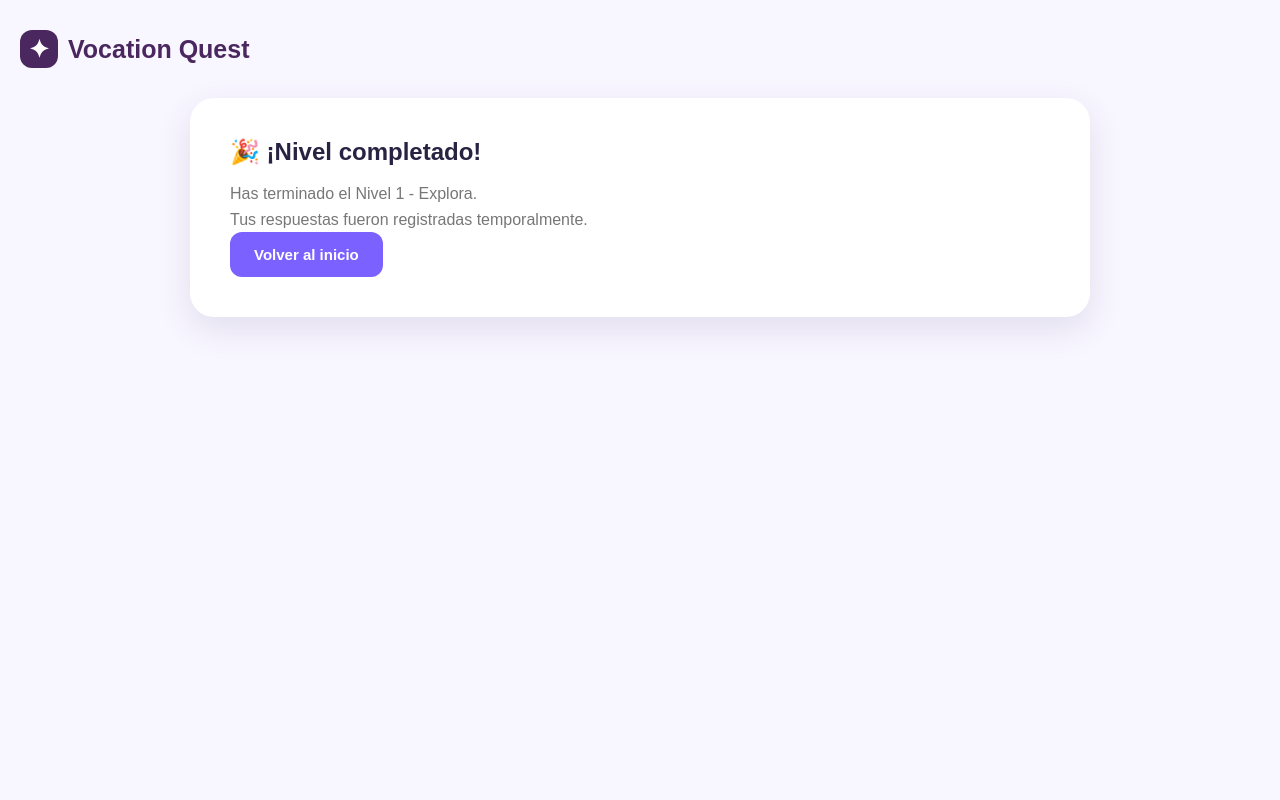
After one commit to adrianasegura1507-stack/Vocation-Quest, a Flask app: page /prueba/1/finalizar in a window 1280 px wide. The commit adds this page. Run offline with Flask 3, Linux system fonts and the light colour scheme.

Commit message:
Agrega nivel 1 de pruebas vocacionales

```diff
--- a/Backend/app.py
+++ b/Backend/app.py
@@ -1,11 +1,13 @@
 from flask import Flask
 from routes.auth import auth
+from routes.pruebas import pruebas
 
 app = Flask(__name__)
 
 app.secret_key = "vocation_quest_clave_secreta"
 
 app.register_blueprint(auth)
+app.register_blueprint(pruebas)
 
 
 @app.route("/")
--- a/Backend/routes/auth.py
+++ b/Backend/routes/auth.py
@@ -101,7 +101,7 @@ def login():
             session["nombre"] = usuario["nombre"]
             session["rol"] = usuario["rol"]
 
-            return redirect(url_for("inicio"))
+            return redirect(url_for("pruebas.realizar_prueba", id_prueba=1))
 
         finally:
 
--- /dev/null
+++ b/Backend/routes/pruebas.py
@@ -0,0 +1,136 @@
+from flask import Blueprint, render_template, request, redirect, url_for, session
+from database import obtener_conexion
+
+pruebas = Blueprint("pruebas", __name__)
+
+
+@pruebas.route("/prueba/<int:id_prueba>", methods=["GET", "POST"])
+def realizar_prueba(id_prueba):
+
+    if "id_usuario" not in session:
+        return redirect(url_for("auth.login"))
+
+    conexion = obtener_conexion()
+
+    conexion = obtener_conexion()
+    cursor = conexion.cursor(dictionary=True)
+
+    try:
+
+        # Buscar la prueba
+        sql_prueba = """
+            SELECT id_prueba, nombre, descripcion, numero_nivel
+            FROM pruebas
+            WHERE id_prueba = %s
+            AND estado = 1
+        """
+
+        cursor.execute(sql_prueba, (id_prueba,))
+        prueba = cursor.fetchone()
+
+        if prueba is None:
+            return "Prueba no encontrada"
+
+        # Buscar todas las preguntas de la prueba
+        sql_preguntas = """
+            SELECT id_pregunta, pregunta, orden
+            FROM preguntas
+            WHERE id_prueba = %s
+            AND estado = 1
+            ORDER BY orden
+        """
+
+        cursor.execute(sql_preguntas, (id_prueba,))
+        preguntas = cursor.fetchall()
+
+        if not preguntas:
+            return "Esta prueba no tiene preguntas"
+
+        # Número de pregunta actual
+        numero = request.args.get("pregunta", 1, type=int)
+
+        # Evitar números inválidos
+        if numero < 1:
+            numero = 1
+
+        if numero > len(preguntas):
+            numero = len(preguntas)
+
+        pregunta_actual = preguntas[numero - 1]
+
+        # Si el estudiante envió una respuesta
+        if request.method == "POST":
+
+            id_opcion = request.form.get("opcion")
+
+            if not id_opcion:
+                return "Debes seleccionar una opción"
+
+            # Guardamos temporalmente la respuesta en la sesión
+            respuestas = session.get("respuestas_prueba", {})
+
+            respuestas[str(pregunta_actual["id_pregunta"])] = int(id_opcion)
+
+            session["respuestas_prueba"] = respuestas
+
+            # Ir a la siguiente pregunta
+            siguiente = numero + 1
+
+            if siguiente <= len(preguntas):
+
+                return redirect(
+                    url_for(
+                        "pruebas.realizar_prueba",
+                        id_prueba=id_prueba,
+                        pregunta=siguiente
+                    )
+                )
+
+            # Cuando termina la prueba
+            return redirect(
+                url_for(
+                    "pruebas.finalizar_prueba",
+                    id_prueba=id_prueba
+                )
+            )
+
+        # Buscar las opciones de la pregunta actual
+        sql_opciones = """
+            SELECT id_opcion, texto, orden
+            FROM opciones_respuesta
+            WHERE id_pregunta = %s
+            ORDER BY orden
+        """
+
+        cursor.execute(
+            sql_opciones,
+            (pregunta_actual["id_pregunta"],)
+        )
+
+        opciones = cursor.fetchall()
+
+        return render_template(
+            "prueba.html",
+            prueba=prueba,
+            pregunta=pregunta_actual,
+            opciones=opciones,
+            numero=numero,
+            total=len(preguntas)
+        )
+
+    finally:
+
+        cursor.close()
+        conexion.close()
+
+
+@pruebas.route("/prueba/<int:id_prueba>/finalizar")
+def finalizar_prueba(id_prueba):
+
+    respuestas = session.get("respuestas_prueba", {})
+
+    return render_template(
+        "prueba_finalizada.html",
+        respuestas=respuestas,
+        id_prueba=id_prueba
+    )
--- a/Backend/static/css/style.css
+++ b/Backend/static/css/style.css
@@ -491,3 +491,236 @@ input::placeholder {
     }
 
 }
+/* =========================================
+   PRUEBA VOCACIONAL
+   ========================================= */
+
+.prueba-page {
+    min-height: 100vh;
+    padding: 30px 20px 60px;
+    background: #f8f6ff;
+}
+
+.prueba-container {
+    width: 100%;
+    max-width: 900px;
+    margin: 30px auto 0;
+}
+
+.prueba-header {
+    text-align: center;
+    margin-bottom: 30px;
+}
+
+.prueba-header .etiqueta {
+    display: inline-block;
+    margin-bottom: 10px;
+    font-size: 13px;
+    font-weight: bold;
+    letter-spacing: 1.5px;
+    color: #7b61ff;
+}
+
+.prueba-header h1 {
+    margin: 5px 0 10px;
+    font-size: 36px;
+    color: #292343;
+}
+
+.prueba-header p {
+    margin: 0;
+    color: #777;
+    font-size: 16px;
+}
+
+
+/* PROGRESO */
+
+.progreso-info {
+    display: flex;
+    justify-content: space-between;
+    align-items: center;
+    margin-bottom: 8px;
+    font-weight: bold;
+    color: #4d456d;
+}
+
+.barra-progreso {
+    width: 100%;
+    height: 12px;
+    background: #e8e3f5;
+    border-radius: 20px;
+    overflow: hidden;
+    margin-bottom: 30px;
+}
+
+.barra-progreso-relleno {
+    height: 100%;
+    background: #7b61ff;
+    border-radius: 20px;
+    transition: width 0.3s ease;
+}
+
+
+/* TARJETA DE PREGUNTA */
+
+.pregunta-card {
+    background: white;
+    border-radius: 24px;
+    padding: 40px;
+    box-shadow: 0 12px 35px rgba(70, 55, 120, 0.12);
+}
+
+.pregunta-card h2 {
+    margin: 0 0 30px;
+    color: #292343;
+    font-size: 25px;
+    line-height: 1.4;
+}
+
+
+/* OPCIONES */
+
+.opciones {
+    display: flex;
+    flex-direction: column;
+    gap: 15px;
+}
+
+.opcion {
+    display: flex;
+    align-items: center;
+    gap: 15px;
+    padding: 18px 20px;
+    border: 2px solid #e9e5f5;
+    border-radius: 16px;
+    cursor: pointer;
+    transition: 0.2s;
+    background: #fff;
+}
+
+.opcion:hover {
+    border-color: #7b61ff;
+    transform: translateY(-2px);
+    box-shadow: 0 5px 15px rgba(123, 97, 255, 0.12);
+}
+
+.opcion input {
+    display: none;
+}
+
+.opcion:has(input:checked) {
+    border-color: #7b61ff;
+    background: #f2efff;
+}
+
+.letra {
+    min-width: 38px;
+    height: 38px;
+    display: flex;
+    justify-content: center;
+    align-items: center;
+    border-radius: 50%;
+    background: #eeeafd;
+    color: #6b52d9;
+    font-weight: bold;
+}
+
+.texto-opcion {
+    color: #403b55;
+    font-size: 16px;
+    line-height: 1.4;
+}
+
+
+/* BOTONES */
+
+.botones-prueba {
+    display: flex;
+    justify-content: space-between;
+    align-items: center;
+    margin-top: 35px;
+    gap: 15px;
+}
+
+.btn-siguiente,
+.btn-anterior {
+    display: inline-flex;
+    align-items: center;
+    justify-content: center;
+    padding: 14px 24px;
+    border-radius: 12px;
+    text-decoration: none;
+    font-weight: bold;
+    font-size: 15px;
+    cursor: pointer;
+}
+
+.btn-siguiente {
+    border: none;
+    background: #7b61ff;
+    color: white;
+}
+
+.btn-siguiente:hover {
+    background: #684de5;
+}
+
+.btn-anterior {
+    background: #eeeafd;
+    color: #5d4ca0;
+}
+
+.btn-anterior:hover {
+    background: #e1dcf7;
+}
+
+
+/* PANTALLA FINAL */
+
+.pregunta-card h1 {
+    color: #292343;
+    margin-bottom: 15px;
+}
+
+.pregunta-card p {
+    color: #777;
+    line-height: 1.6;
+}
+
+
+/* RESPONSIVE */
+
+@media (max-width: 600px) {
+
+    .prueba-page {
+        padding: 20px 12px 40px;
+    }
+
+    .prueba-header h1 {
+        font-size: 28px;
+    }
+
+    .pregunta-card {
+        padding: 25px 20px;
+    }
+
+    .pregunta-card h2 {
+        font-size: 21px;
+    }
+
+    .opcion {
+        padding: 15px;
+    }
+
+    .botones-prueba {
+        flex-direction: column-reverse;
+        align-items: stretch;
+    }
+
+    .btn-siguiente,
+    .btn-anterior {
+        width: 100%;
+        box-sizing: border-box;
+    }
+}
--- /dev/null
+++ b/Backend/templates/prueba_finalizada.html
@@ -0,0 +1,49 @@
+<!DOCTYPE html>
+<html lang="es">
+
+<head>
+    <meta charset="UTF-8">
+
+    <title>Prueba finalizada | Vocation Quest</title>
+
+    <link rel="stylesheet"
+          href="{{ url_for('static', filename='css/style.css') }}">
+</head>
+
+<body>
+
+    <main class="prueba-page">
+
+        <header class="logo">
+            <span class="logo-icon">✦</span>
+            <span>Vocation Quest</span>
+        </header>
+
+        <section class="prueba-container">
+
+            <div class="pregunta-card">
+
+                <h1>🎉 ¡Nivel completado!</h1>
+
+                <p>
+                    Has terminado el Nivel 1 - Explora.
+                </p>
+
+                <p>
+                    Tus respuestas fueron registradas
+                    temporalmente.
+                </p>
+
+                <a href="/" class="btn-siguiente">
+                    Volver al inicio
+                </a>
+
+            </div>
+
+        </section>
+
+    </main>
+
+</body>
+
+</html>
```
Also changed, not shown: Backend/templates/prueba.html (+148 -0 lines).
